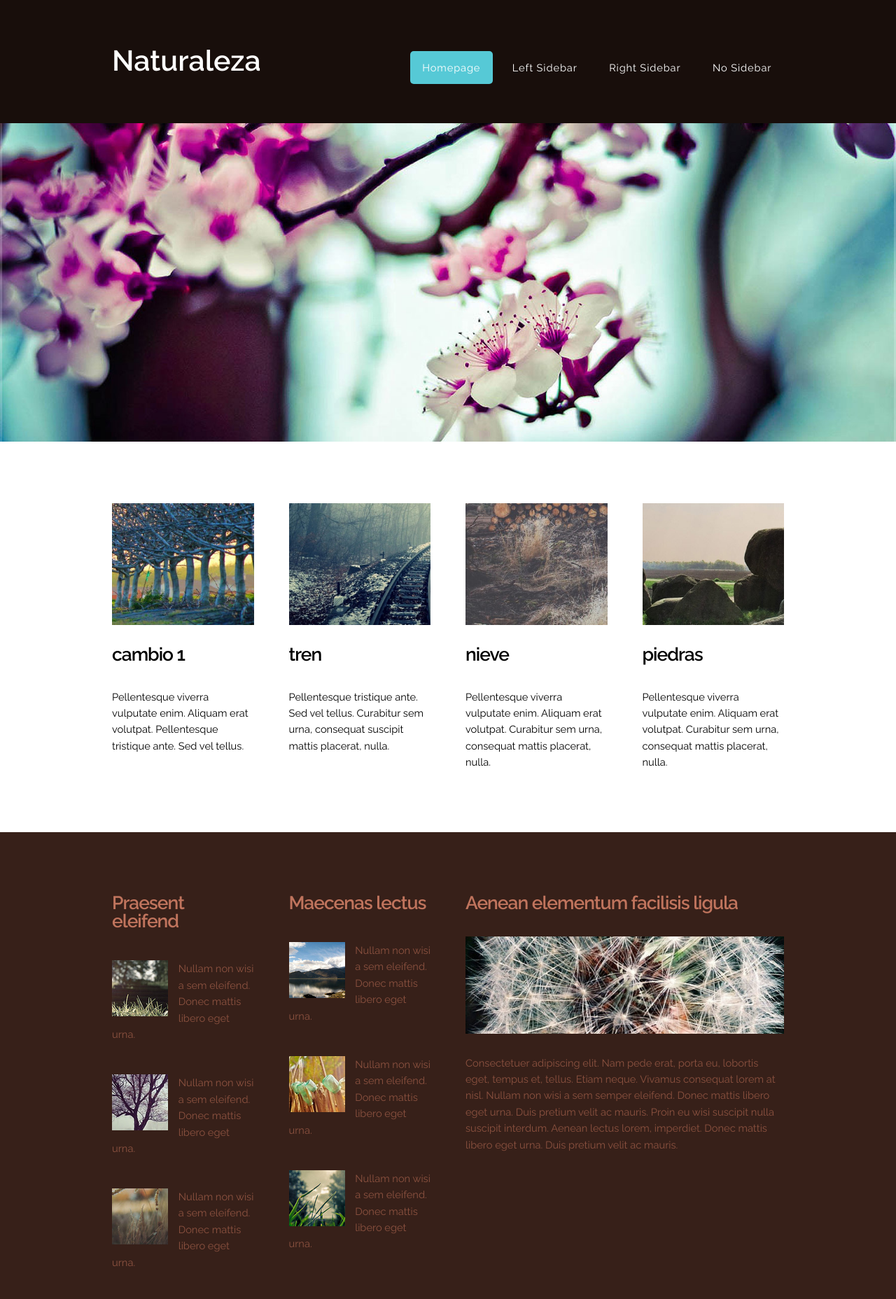
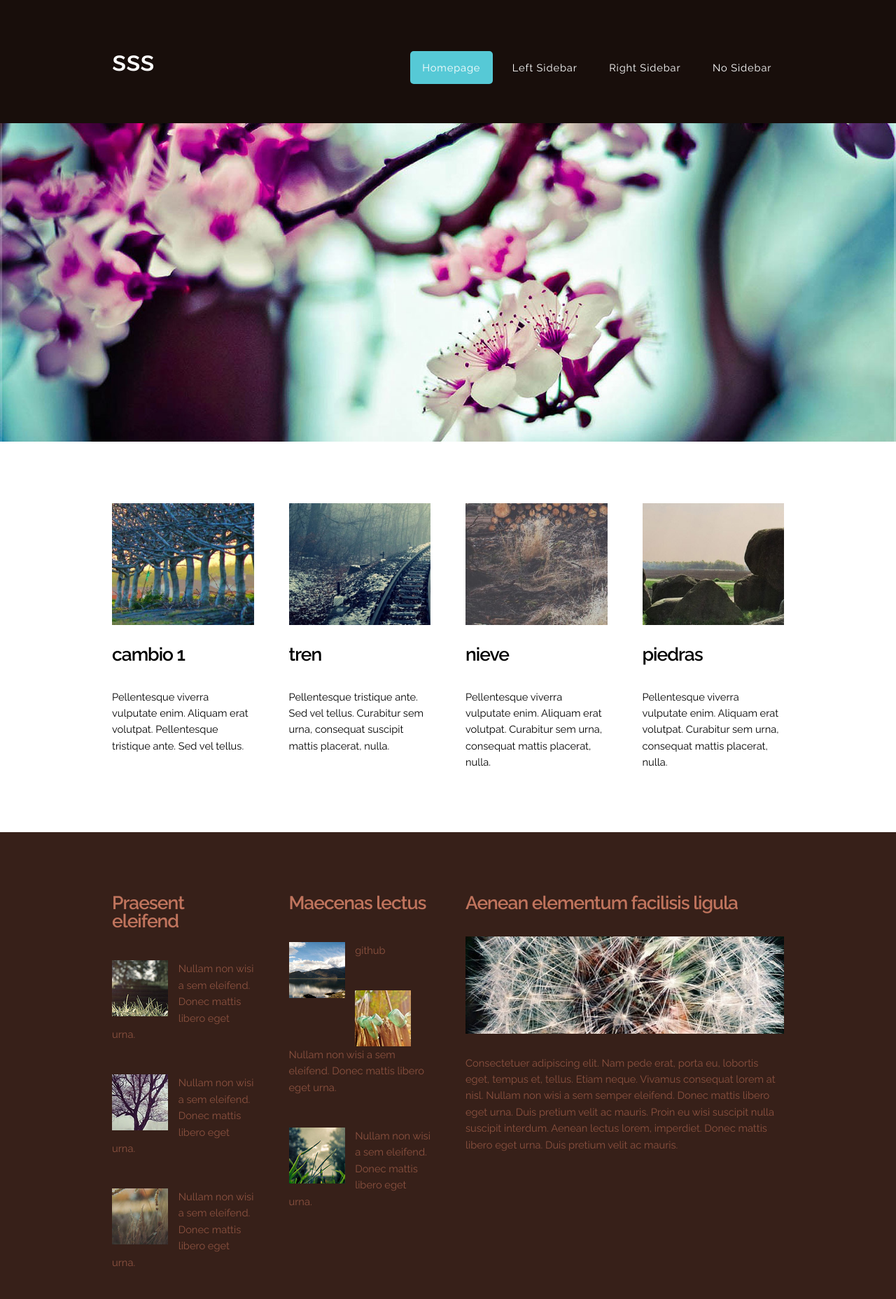
Before and after one commit to dasatoje/miproyecto, a plain HTML site: page index.html in a window 1280 px wide. Shown: the top 1856 px of the page at 70% size. Drawn offline with nearby package versions, Linux system fonts and the light colour scheme.

Commit message:
hize algo

```diff
--- a/index.html
+++ b/index.html
@@ -32,7 +32,7 @@
 
 				<!-- Logo -->
 				<div id="logo">
-					<h1><a href="#">Naturaleza</a></h1>
+					<h1><a href="#">sss</a></h1>
 				</div>
 
 				<!-- Nav -->
@@ -125,7 +125,7 @@
 							</header>
 							<ul class="style1">
 								<li class="first"><img src="images/pics09.jpg" width="80" height="80" alt="">
-									<p>Nullam non wisi a sem eleifend. Donec mattis libero eget urna. </p>
+									<p>github </p>
 								</li>
 								<li><img src="images/pics10.jpg" width="80" height="80" alt="">
 									<p>Nullam non wisi a sem eleifend. Donec mattis libero eget urna. </p>
```
